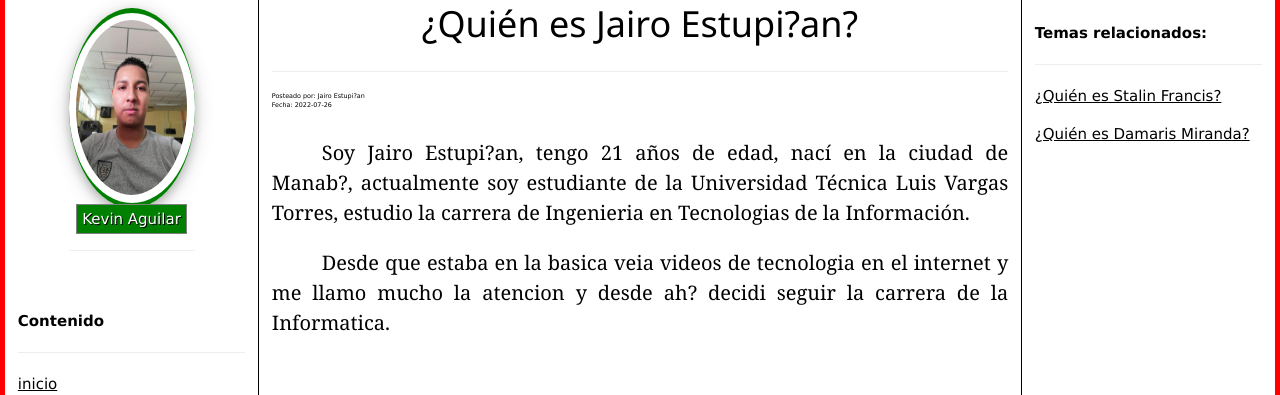
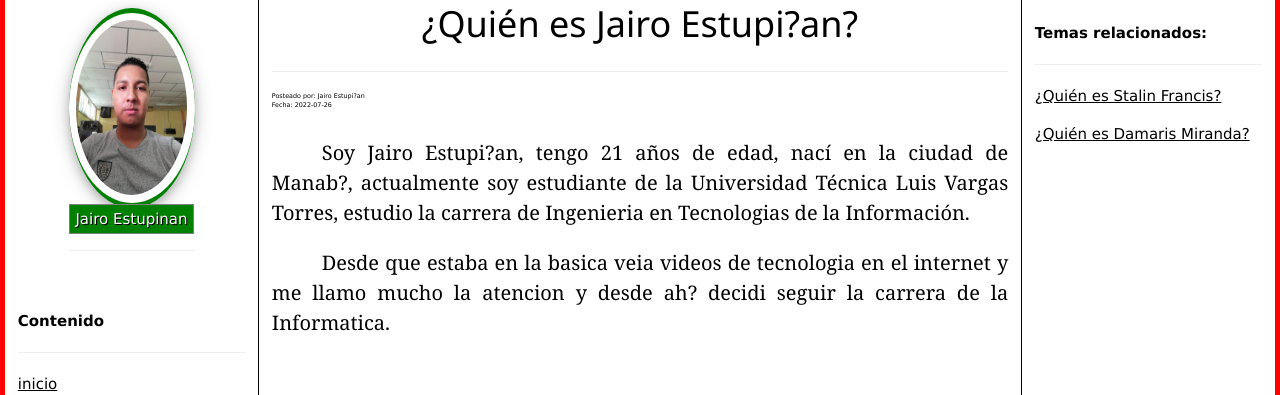
Before and after one commit to educaysoft/educaysoft, a PHP site: page /eys-estupinan.php in a window 1280 px wide. Shown: the part 91-486 px from the top of the page. Run offline with PHP 8.4, Linux system fonts and the light colour scheme.

Commit message:
actualizado

```diff
--- a/eys-estupinan.php
+++ b/eys-estupinan.php
@@ -83,7 +83,7 @@ document.getElementById("foto").src="./images/jairo.jpg";
 
  document.getElementById("blog-indice").innerHTML="<p><b>Contenido</b></p><hr> <p><a href='#'>inicio</a></p><p><a href='#blog-seccion2'>Estudios</a></p><p><a href='#blog-seccion3'>Conocimiento informático</a></p><p><a href='#blog-seccion4'>Hooby</a></p>";
 
-
+document.getElementById("elnombre").innerHTML="Jairo Estupinan";
 
  document.getElementById("blog-relacionados").innerHTML="<p><b>Temas relacionados:</b></p><hr> <p><a href='eys-stalin.php'>¿Quién es Stalin Francis?</a></p><p><a href='eys-damaris.php'>¿Quién es Damaris Miranda?</a></p> ";
  </script>
```
